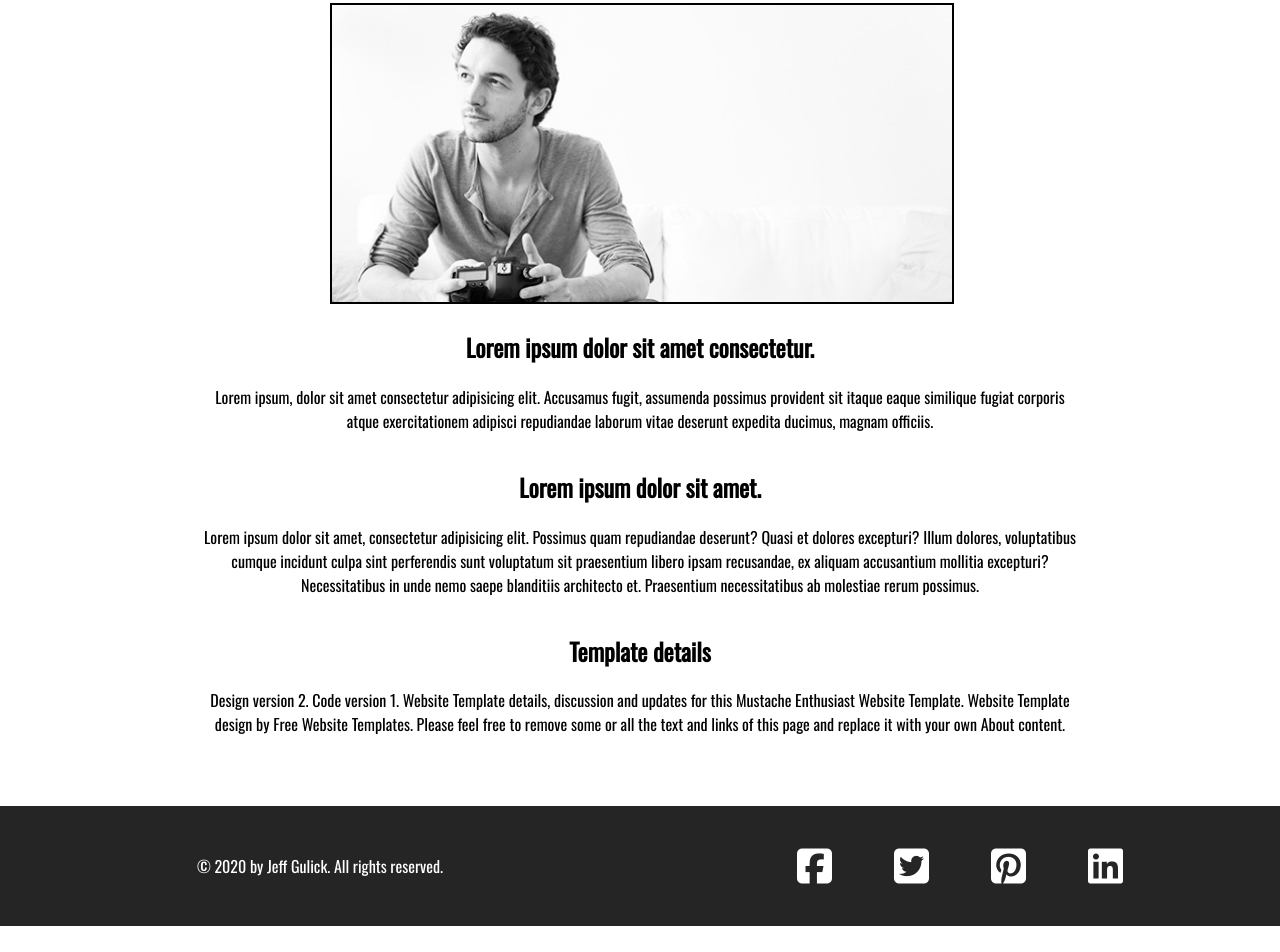
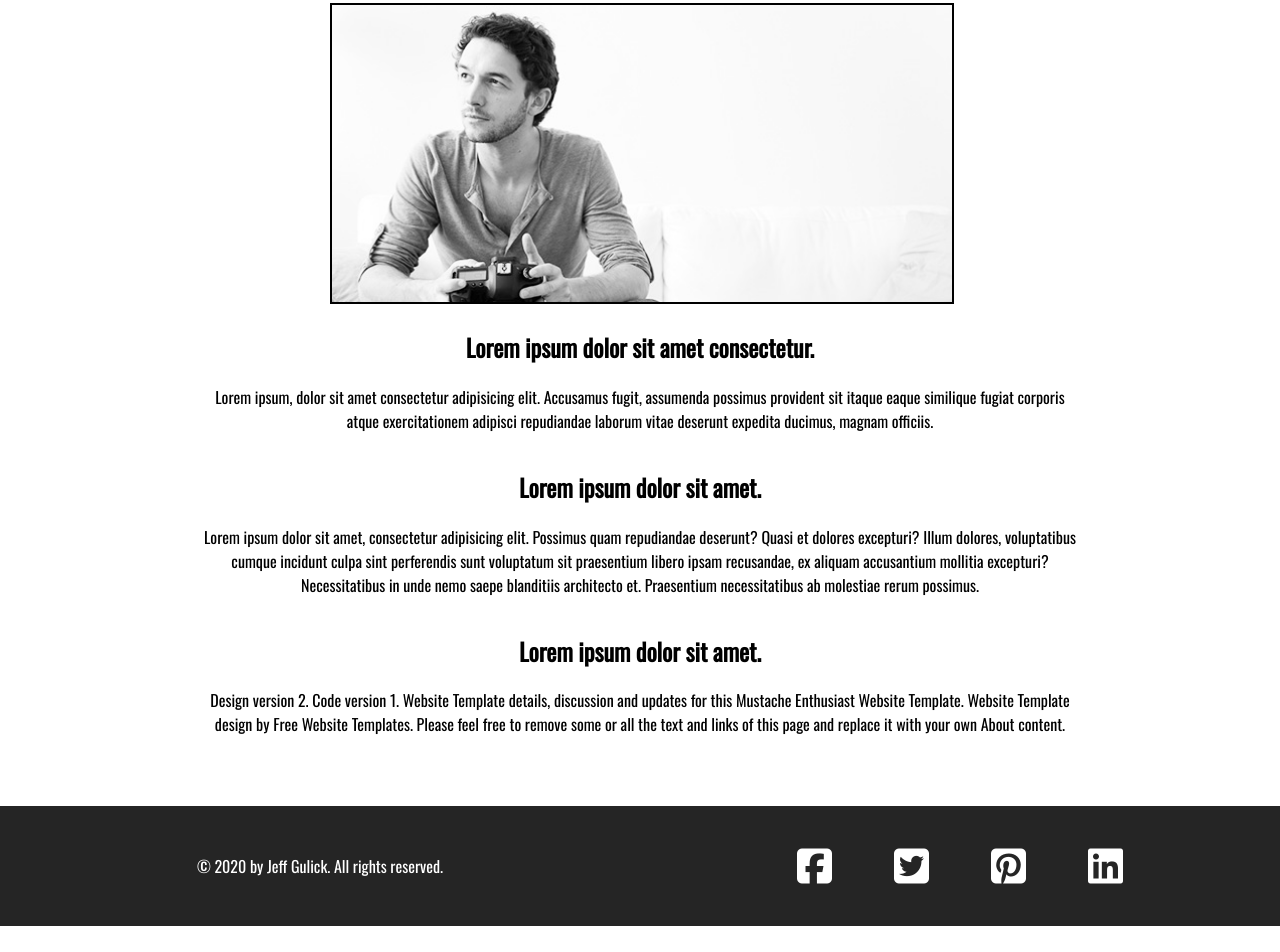
Before and after one commit to jeffgulick/hair-salon_website, a plain HTML site: page about.html in a window 1280 px wide. Shown: the part 314-1266 px from the top of the page. Drawn offline with nearby package versions, Linux system fonts and the light colour scheme; a web font is replaced by a local one.

Commit message:
fixed bug found during testing

```diff
--- a/about.html
+++ b/about.html
@@ -36,7 +36,7 @@
         <p>Lorem ipsum dolor sit amet, consectetur adipisicing elit. Possimus quam repudiandae deserunt? Quasi et dolores excepturi? Illum dolores, voluptatibus cumque incidunt culpa sint perferendis sunt voluptatum sit praesentium libero ipsam recusandae, ex aliquam accusantium mollitia excepturi? Necessitatibus in unde nemo saepe blanditiis architecto et. Praesentium necessitatibus ab molestiae rerum possimus.</p>
     </article>
     <article class="three">
-        <h2>Template details</h2>
+        <h2>Lorem ipsum dolor sit amet.</h2>
         <p>Design version 2. Code version 1. Website Template details, discussion and updates for this Mustache Enthusiast Website Template. Website Template design by Free Website Templates. Please feel free to remove some or all the text and links of this page and replace it with your own About content.</p>
     </article>
     <footer>
```
